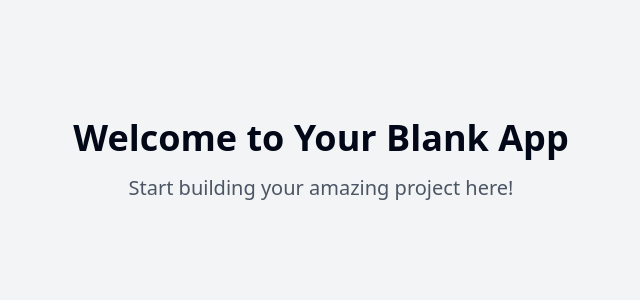
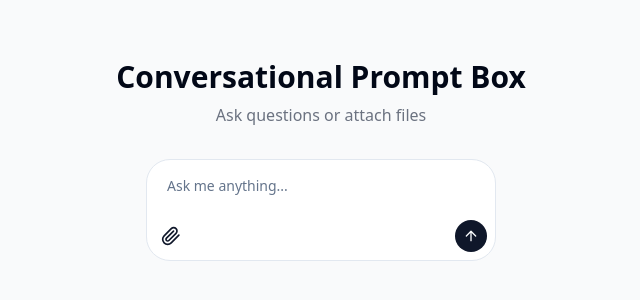
Before and after one commit to willspensley/conversational-prompt-box, a React (Vite) app: page / in a window 1280 px wide. Shown: the part 240-540 px from the top of the page, without its empty margins (319-959 px from the left). Built offline with nearby package versions, Linux system fonts and the light colour scheme.

Commit message:
feat: Add prompt input component
This commit adds a new prompt input component with textarea, actions, and file attachment functionality. It includes the necessary UI components and logic for handling user input, file uploads, and submission.

```diff
--- /dev/null
+++ b/src/components/PromptInputDemo.tsx
@@ -0,0 +1,112 @@
+
+"use client"
+
+import {
+  PromptInput,
+  PromptInputAction,
+  PromptInputActions,
+  PromptInputTextarea,
+} from "@/components/ui/prompt-input"
+import { Button } from "@/components/ui/button"
+import { ArrowUp, Paperclip, Square, X } from "lucide-react"
+import { useRef, useState } from "react"
+
+export function PromptInputWithActions() {
+  const [input, setInput] = useState("")
+  const [isLoading, setIsLoading] = useState(false)
+  const [files, setFiles] = useState<File[]>([])
+  const uploadInputRef = useRef<HTMLInputElement>(null)
+
+  const handleSubmit = () => {
+    if (input.trim() || files.length > 0) {
+      setIsLoading(true)
+      setTimeout(() => {
+        setIsLoading(false)
+        setInput("")
+        setFiles([])
+      }, 2000)
+    }
+  }
+
+  const handleFileChange = (event: React.ChangeEvent<HTMLInputElement>) => {
+    if (event.target.files) {
+      const newFiles = Array.from(event.target.files)
+      setFiles((prev) => [...prev, ...newFiles])
+    }
+  }
+
+  const handleRemoveFile = (index: number) => {
+    setFiles((prev) => prev.filter((_, i) => i !== index))
+    if (uploadInputRef?.current) {
+      uploadInputRef.current.value = ""
+    }
+  }
+
+  return (
+    <PromptInput
+      value={input}
+      onValueChange={setInput}
+      isLoading={isLoading}
+      onSubmit={handleSubmit}
+      className="w-full max-w-[350px]"
+    >
+      {files.length > 0 && (
+        <div className="flex flex-wrap gap-2 pb-2">
+          {files.map((file, index) => (
+            <div
+              key={index}
+              className="bg-secondary flex items-center gap-2 rounded-lg px-3 py-2 text-sm"
+            >
+              <Paperclip className="size-4" />
+              <span className="max-w-[120px] truncate">{file.name}</span>
+              <button
+                onClick={() => handleRemoveFile(index)}
+                className="hover:bg-secondary/50 rounded-full p-1"
+              >
+                <X className="size-4" />
+              </button>
+            </div>
+          ))}
+        </div>
+      )}
+
+      <PromptInputTextarea placeholder="Ask me anything..." />
+
+      <PromptInputActions className="flex items-center justify-between gap-2 pt-2">
+        <PromptInputAction tooltip="Attach files">
+          <label
+            htmlFor="file-upload"
+            className="hover:bg-secondary-foreground/10 flex h-8 w-8 cursor-pointer items-center justify-center rounded-2xl"
+          >
+            <input
+              type="file"
+              multiple
+              onChange={handleFileChange}
+              className="hidden"
+              id="file-upload"
+              ref={uploadInputRef}
+            />
+            <Paperclip className="text-primary size-5" />
+          </label>
+        </PromptInputAction>
+
+        <PromptInputAction
+          tooltip={isLoading ? "Stop generation" : "Send message"}
+        >
+          <Button
+            variant="default"
+            size="icon"
+            className="h-8 w-8 rounded-full"
+            onClick={handleSubmit}
+          >
+            {isLoading ? (
+              <Square className="size-5 fill-current" />
+            ) : (
+              <ArrowUp className="size-5" />
+            )}
+          </Button>
+        </PromptInputAction>
+      </PromptInputActions>
+    </PromptInput>
+  )
+}
--- /dev/null
+++ b/src/components/ui/prompt-input.tsx
@@ -0,0 +1,192 @@
+
+"use client"
+
+import { Textarea } from "@/components/ui/textarea"
+import {
+  Tooltip,
+  TooltipContent,
+  TooltipProvider,
+  TooltipTrigger,
+} from "@/components/ui/tooltip"
+import { cn } from "@/lib/utils"
+import React, {
+  createContext,
+  useContext,
+  useEffect,
+  useRef,
+  useState,
+} from "react"
+
+type PromptInputContextType = {
+  isLoading: boolean
+  value: string
+  setValue: (value: string) => void
+  maxHeight: number | string
+  onSubmit?: () => void
+  disabled?: boolean
+}
+
+const PromptInputContext = createContext<PromptInputContextType>({
+  isLoading: false,
+  value: "",
+  setValue: () => {},
+  maxHeight: 240,
+  onSubmit: undefined,
+  disabled: false,
+})
+
+function usePromptInput() {
+  const context = useContext(PromptInputContext)
+  if (!context) {
+    throw new Error("usePromptInput must be used within a PromptInput")
+  }
+  return context
+}
+
+type PromptInputProps = {
+  isLoading?: boolean
+  value?: string
+  onValueChange?: (value: string) => void
+  maxHeight?: number | string
+  onSubmit?: () => void
+  children: React.ReactNode
+  className?: string
+}
+
+function PromptInput({
+  className,
+  isLoading = false,
+  maxHeight = 240,
+  value,
+  onValueChange,
+  onSubmit,
+  children,
+}: PromptInputProps) {
+  const [internalValue, setInternalValue] = useState(value || "")
+
+  const handleChange = (newValue: string) => {
+    setInternalValue(newValue)
+    onValueChange?.(newValue)
+  }
+
+  return (
+    <TooltipProvider>
+      <PromptInputContext.Provider
+        value={{
+          isLoading,
+          value: value ?? internalValue,
+          setValue: onValueChange ?? handleChange,
+          maxHeight,
+          onSubmit,
+        }}
+      >
+        <div
+          className={cn(
+            "border-input bg-background rounded-3xl border p-2 shadow-xs",
+            className
+          )}
+        >
+          {children}
+        </div>
+      </PromptInputContext.Provider>
+    </TooltipProvider>
+  )
+}
+
+export type PromptInputTextareaProps = {
+  disableAutosize?: boolean
+} & React.ComponentProps<typeof Textarea>
+
+function PromptInputTextarea({
+  className,
+  onKeyDown,
+  disableAutosize = false,
+  ...props
+}: PromptInputTextareaProps) {
+  const { value, setValue, maxHeight, onSubmit, disabled } = usePromptInput()
+  const textareaRef = useRef<HTMLTextAreaElement>(null)
+
+  useEffect(() => {
+    if (disableAutosize) return
+
+    if (!textareaRef.current) return
+    textareaRef.current.style.height = "auto"
+    textareaRef.current.style.height =
+      typeof maxHeight === "number"
+        ? `${Math.min(textareaRef.current.scrollHeight, maxHeight)}px`
+        : `min(${textareaRef.current.scrollHeight}px, ${maxHeight})`
+  }, [value, maxHeight, disableAutosize])
+
+  const handleKeyDown = (e: React.KeyboardEvent<HTMLTextAreaElement>) => {
+    if (e.key === "Enter" && !e.shiftKey) {
+      e.preventDefault()
+      onSubmit?.()
+    }
+    onKeyDown?.(e)
+  }
+
+  return (
+    <Textarea
+      ref={textareaRef}
+      value={value}
+      onChange={(e) => setValue(e.target.value)}
+      onKeyDown={handleKeyDown}
+      className={cn(
+        "text-primary min-h-[44px] w-full resize-none border-none bg-transparent shadow-none outline-none focus-visible:ring-0 focus-visible:ring-offset-0",
+        className
+      )}
+      rows={1}
+      disabled={disabled}
+      {...props}
+    />
+  )
+}
+
+type PromptInputActionsProps = React.HTMLAttributes<HTMLDivElement>
+
+function PromptInputActions({
+  children,
+  className,
+  ...props
+}: PromptInputActionsProps) {
+  return (
+    <div className={cn("flex items-center gap-2", className)} {...props}>
+      {children}
+    </div>
+  )
+}
+
+type PromptInputActionProps = {
+  className?: string
+  tooltip: React.ReactNode
+  children: React.ReactNode
+  side?: "top" | "bottom" | "left" | "right"
+} & React.ComponentProps<typeof Tooltip>
+
+function PromptInputAction({
+  tooltip,
+  children,
+  className,
+  side = "top",
+  ...props
+}: PromptInputActionProps) {
+  const { disabled } = usePromptInput()
+
+  return (
+    <Tooltip {...props}>
+      <TooltipTrigger asChild disabled={disabled}>
+        {children}
+      </TooltipTrigger>
+      <TooltipContent side={side} className={className}>
+        {tooltip}
+      </TooltipContent>
+    </Tooltip>
+  )
+}
+
+export {
+  PromptInput,
+  PromptInputTextarea,
+  PromptInputActions,
+  PromptInputAction,
+}
--- a/src/pages/Index.tsx
+++ b/src/pages/Index.tsx
@@ -1,11 +1,16 @@
-// Update this page (the content is just a fallback if you fail to update the page)
+
+import { PromptInputWithActions } from "@/components/PromptInputDemo";
 
 const Index = () => {
   return (
-    <div className="min-h-screen flex items-center justify-center bg-gray-100">
-      <div className="text-center">
-        <h1 className="text-4xl font-bold mb-4">Welcome to Your Blank App</h1>
-        <p className="text-xl text-gray-600">Start building your amazing project here!</p>
+    <div className="min-h-screen flex flex-col items-center justify-center bg-gray-50">
+      <div className="w-full max-w-md px-4">
+        <h1 className="text-3xl font-bold text-center mb-2">Conversational Prompt Box</h1>
+        <p className="text-gray-500 text-center mb-8">Ask questions or attach files</p>
+
+        <div className="w-full flex justify-center">
+          <PromptInputWithActions />
+        </div>
       </div>
     </div>
   );
```
